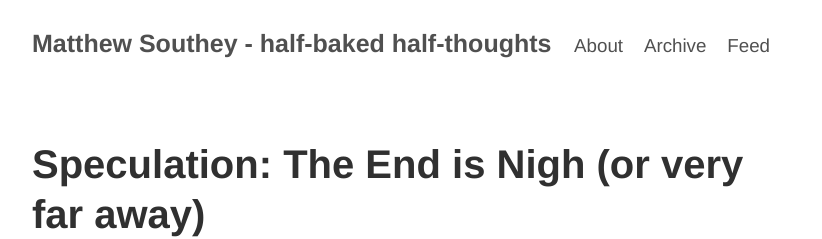
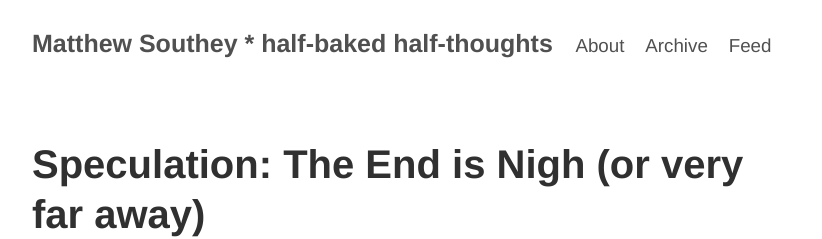
Before and after one commit to matthewsouthey/matthewsouthey.github.io, a Jekyll site: the page built from index.html, in a window 1280 px wide and 900 px high. Shown: the top 239 px of the window, without its empty margins (228-1050 px from the left). Built offline with Jekyll 4.4.1, drawn with Linux system fonts in a browser that asks for light colours.

```diff
--- a/_config.yml
+++ b/_config.yml
@@ -1,7 +1,7 @@
 ###########
 # site.title, site.url, site.author.name
 
-title: 'Matthew Southey - half-baked half-thoughts'
+title: 'Matthew Southey * half-baked half-thoughts'
 author:
   name: 'Matthew Southey'
 
```
